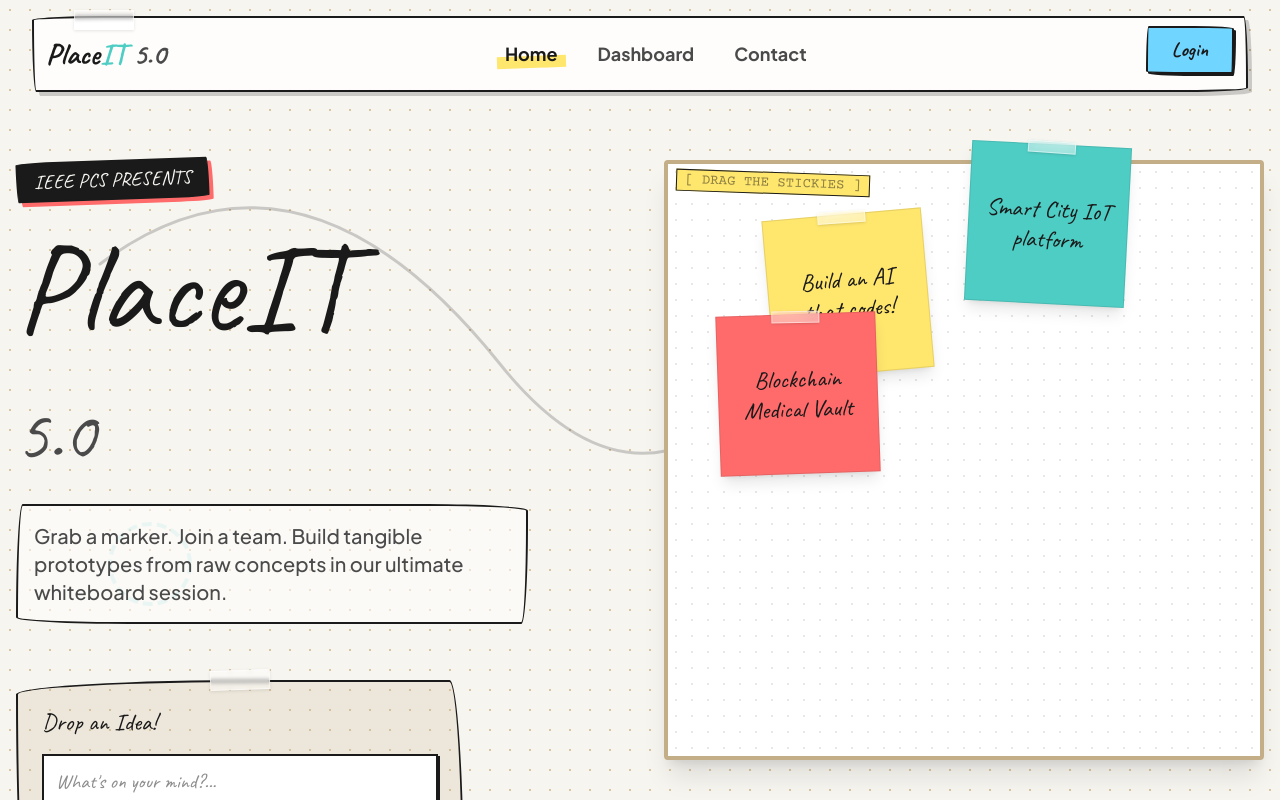
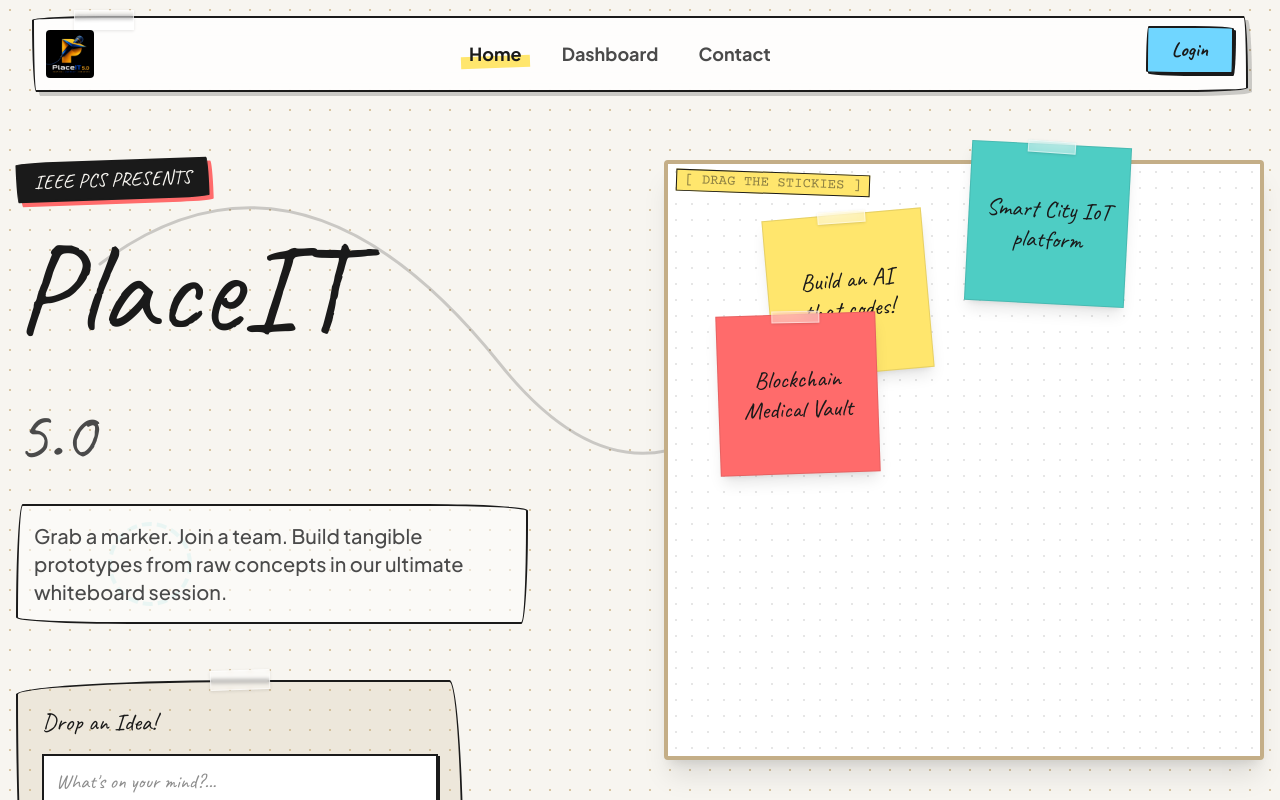
Before and after one commit to KevenMarini/Placeittestweb, a Next.js app: page / in a window 1280 px wide. Shown: the top 800 px of the page. Built offline with nearby package versions, Linux system fonts and the light colour scheme.

Commit message:
feat: Update website logo

```diff
--- a/src/components/Footer.tsx
+++ b/src/components/Footer.tsx
@@ -1,12 +1,12 @@
+import Image from "next/image";
+
 export default function Footer() {
   return (
     <footer className="mt-24 pb-8">
       <div className="max-w-7xl mx-auto px-4 flex flex-col items-center">
         <div className="w-full h-1 bg-ink/10 mb-8 rounded-full" />
         <div className="flex flex-col items-center gap-2">
-          <div className="font-marker text-2xl font-bold text-ink">
-            Place<span className="text-neon-pink">IT</span> <span className="text-ink-light">5.0</span>
-          </div>
+          <Image src="/logo.jpg" alt="PlaceIT 5.0" width={120} height={40} className="w-auto h-12 rounded-sm grayscale hover:grayscale-0 transition-all" />
           <p className="font-sans text-sm text-ink-light font-medium">
             IEEE PCS &copy; 2026. Made with markers & tape.
           </p>
--- a/src/components/Navbar.tsx
+++ b/src/components/Navbar.tsx
@@ -1,6 +1,7 @@
 "use client";
 
 import Link from "next/link";
+import Image from "next/image";
 import { usePathname } from "next/navigation";
 
 export default function Navbar() {
@@ -20,8 +21,8 @@ export default function Navbar() {
         <div className="tape -top-2 left-10 rotate-3"></div>
 
         <div className="flex-shrink-0 flex items-center">
-          <Link href="/" className="font-marker text-3xl font-bold text-ink hover:text-neon-pink transition-colors">
-            Place<span className="text-neon-mint">IT</span> <span className="text-ink-light">5.0</span>
+          <Link href="/" className="hover:scale-105 transition-transform inline-block">
+            <Image src="/logo.jpg" alt="PlaceIT 5.0 Logo" width={120} height={40} className="w-auto h-12 rounded-sm" />
           </Link>
         </div>
 
```
Also changed, not shown: public/logo.jpg (added).
